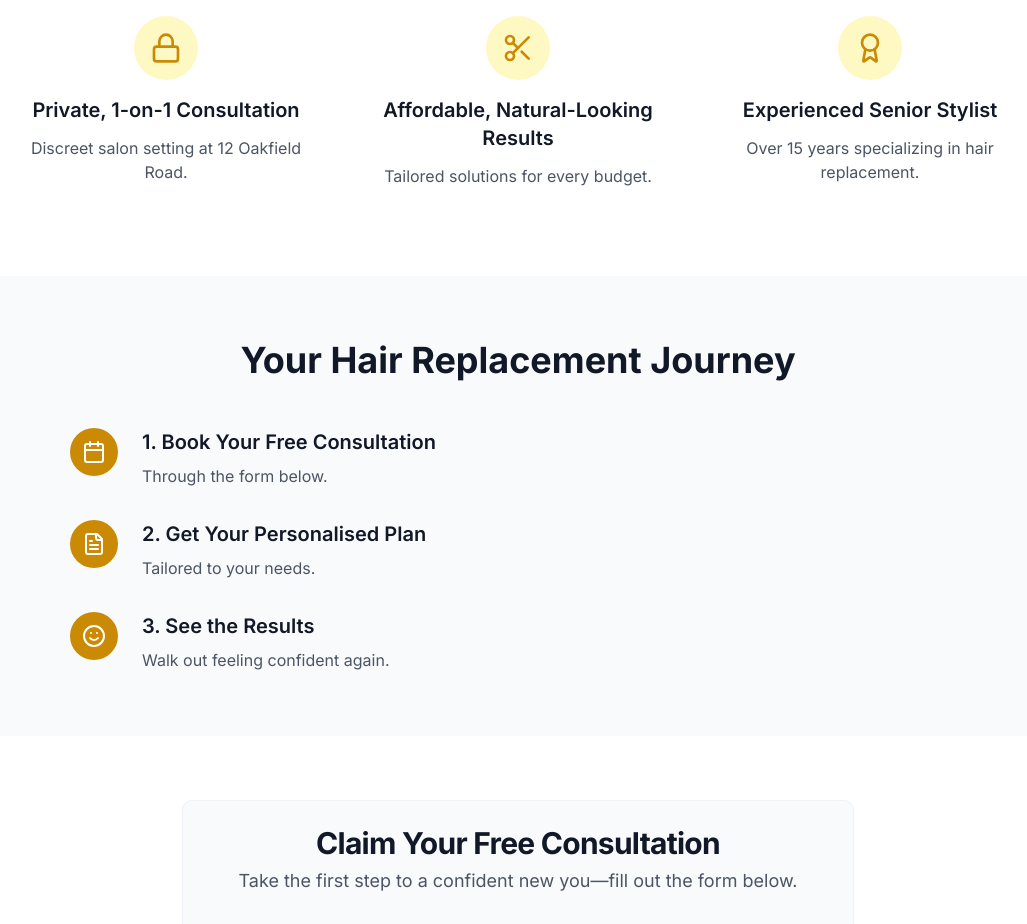
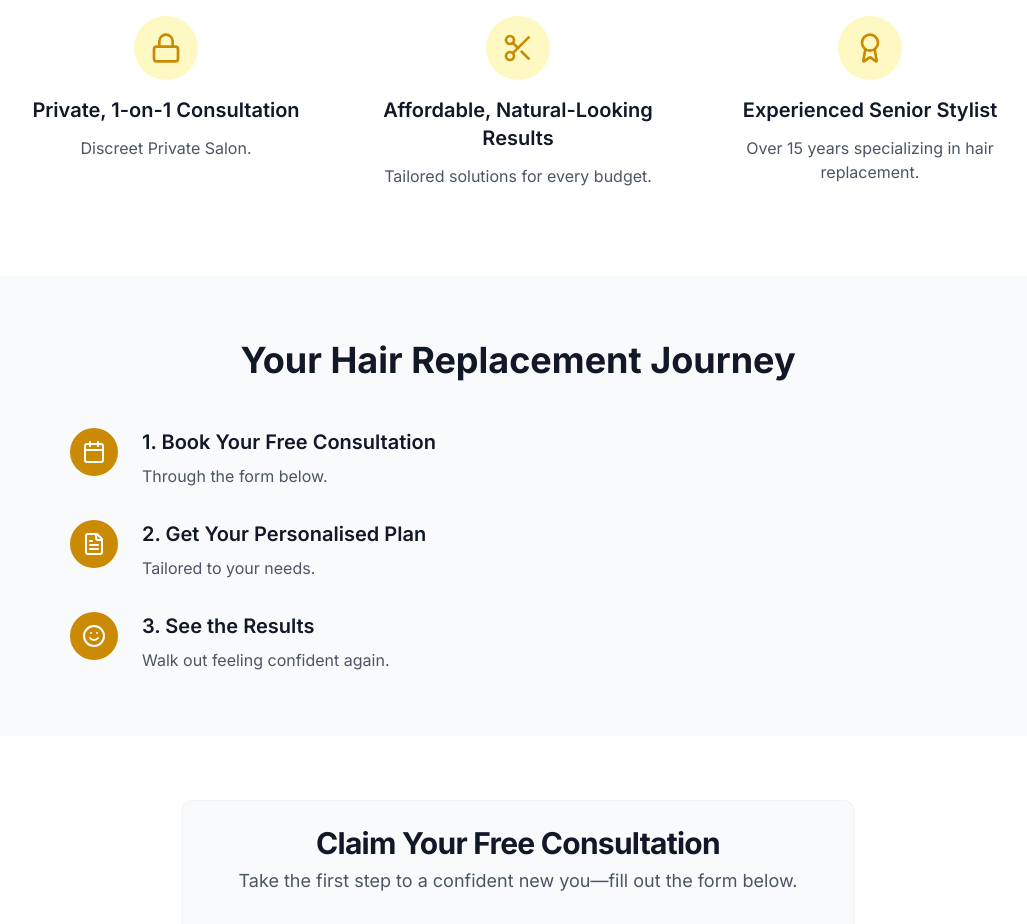
Before and after one commit to CodeWRLD999/hair-transplant-landing, a React (Vite) app: page / in a window 1280 px wide. Shown: the part 960-1884 px from the top of the page, without its empty margins (122-1149 px from the left). Built offline with nearby package versions, Linux system fonts and the light colour scheme.

Commit message:
changes to text

```diff
--- a/src/components/BenefitsSection.tsx
+++ b/src/components/BenefitsSection.tsx
@@ -6,7 +6,7 @@ const BenefitsSection: React.FC = () => {
     {
       icon: Lock,
       title: "Private, 1-on-1 Consultation",
-      description: "Discreet salon setting at 12 Oakfield Road."
+      description: "Discreet Private Salon."
     },
     {
       icon: Scissors,
```
